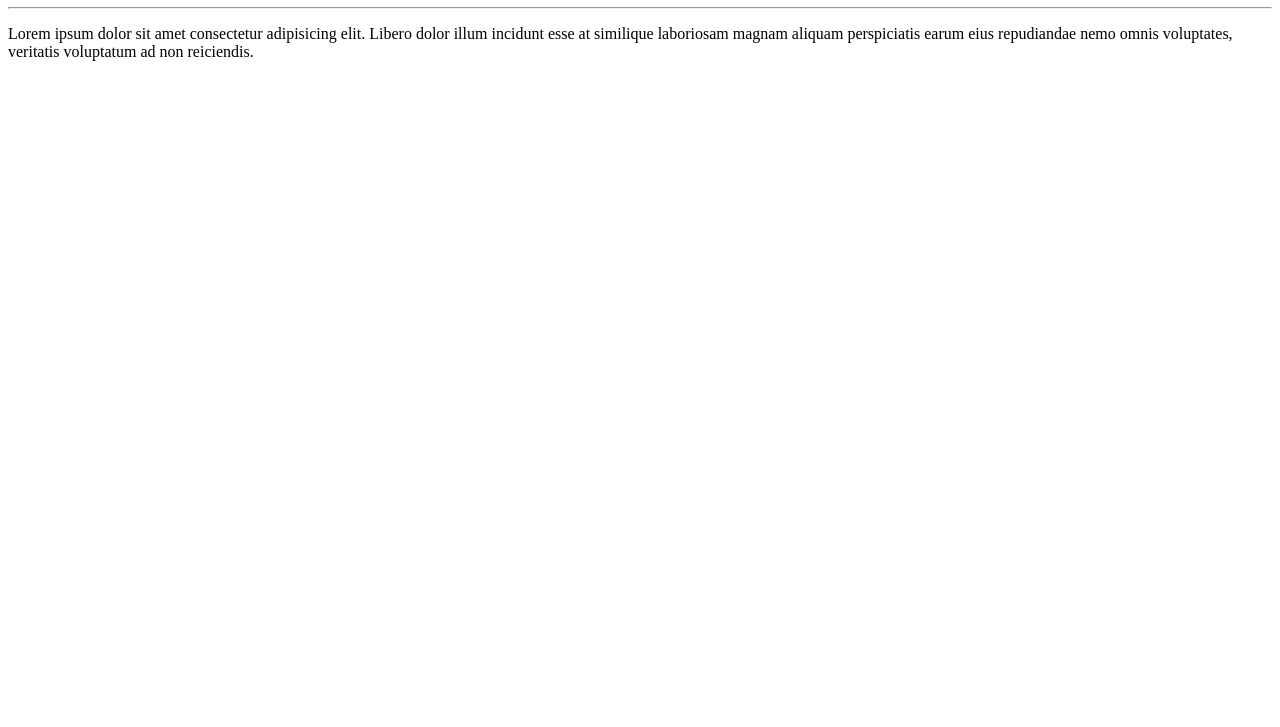
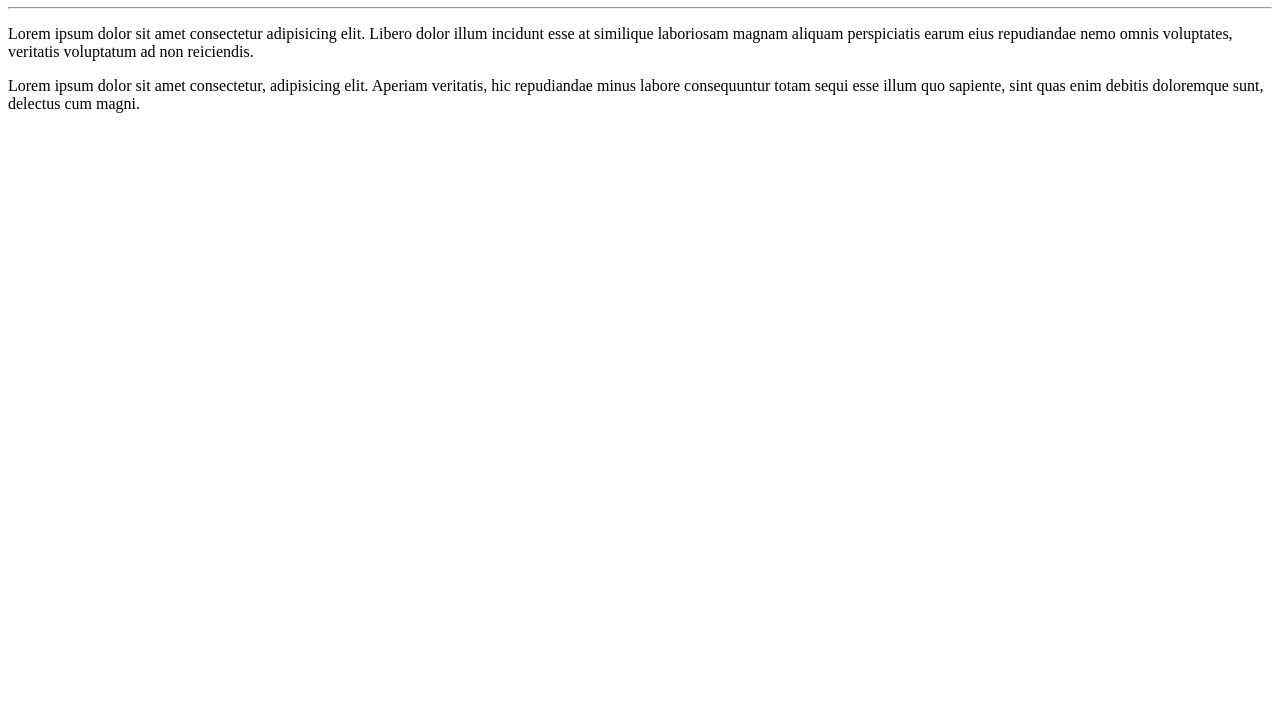
Before and after one commit to Raphael-RSN/Ola-Mundo, a plain HTML site: page site-exemplo/index.html in a window 1280 px wide. Shown: the part 73-800 px from the top of the page. Drawn offline with Linux system fonts and the light colour scheme.

Commit message:
adicionei um paragrafo

```diff
--- a/site-exemplo/index.html
+++ b/site-exemplo/index.html
@@ -9,5 +9,6 @@
     <h1>Ola, Mundo!</h1>
     <hr>
     <p>Lorem ipsum dolor sit amet consectetur adipisicing elit. Libero dolor illum incidunt esse at similique laboriosam magnam aliquam perspiciatis earum eius repudiandae nemo omnis voluptates, veritatis voluptatum ad non reiciendis.<p>
+        <p>Lorem ipsum dolor sit amet consectetur, adipisicing elit. Aperiam veritatis, hic repudiandae minus labore consequuntur totam sequi esse illum quo sapiente, sint quas enim debitis doloremque sunt, delectus cum magni.</p>
 </body>
 </html>
```
